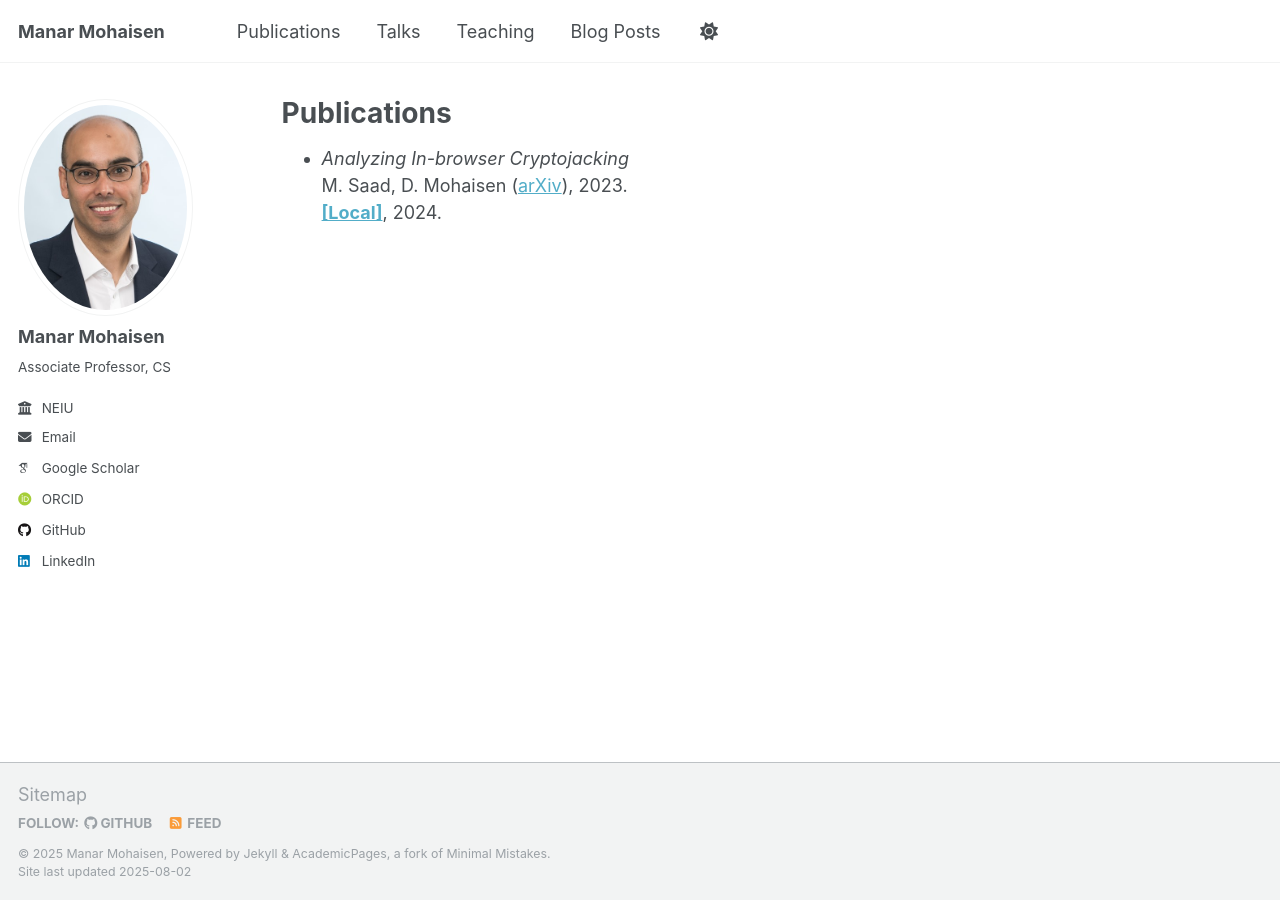
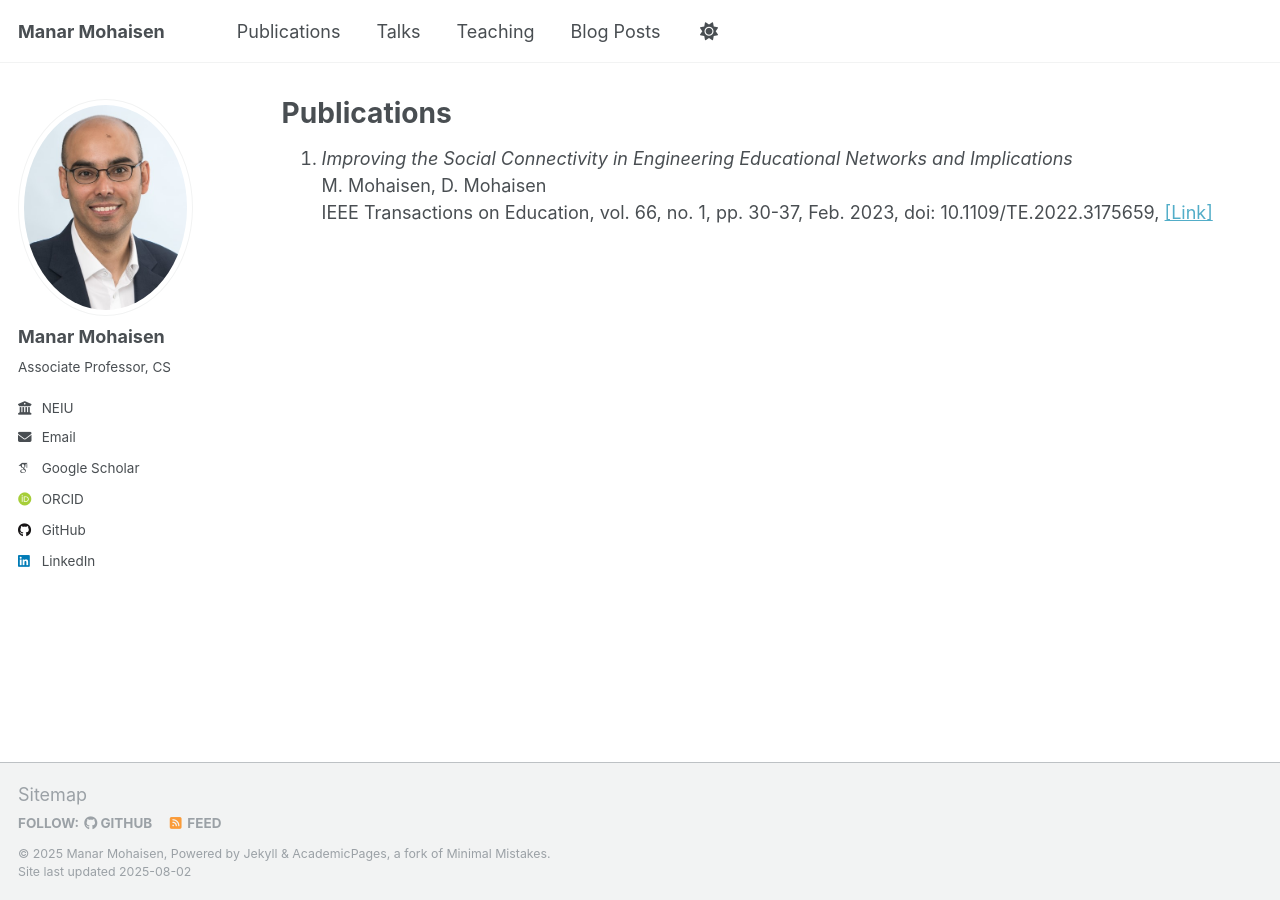
Before and after one commit to manarmohaisen/manarmohaisen.github.io, a Jekyll site: the page built from _pages/publications.html, in a window 1280 px wide. Built offline with Jekyll 4.4.1, drawn with Linux system fonts in a browser that asks for light colours; some web fonts are replaced; a script that is not in the unit is left out.

Commit message:
Update publications.html

```diff
--- a/_pages/publications.html
+++ b/_pages/publications.html
@@ -9,13 +9,13 @@ author_profile: true
   <div class="wordwrap">You can also find my articles on <a href="{{site.author.googlescholar}}">my Google Scholar profile</a>.</div>
 {% endif %} -->
 
-<ul>
+<ol>
   <li>
-    <em>Analyzing In-browser Cryptojacking</em><br>
-    M. Saad, D. Mohaisen (<a href="https://arxiv.org/abs/2304.13253" target="_blank">arXiv</a>), 2023.<br>
-    <strong><a href="https://davidmohaisen.github.io/files/tdsc-cj24.pdf" target="_blank">[Local]</a></strong>, 2024.
+    <em>Improving the Social Connectivity in Engineering Educational Networks and Implications</em><br>
+    M. Mohaisen, D. Mohaisen<br>
+    IEEE Transactions on Education, vol. 66, no. 1, pp. 30-37, Feb. 2023, doi: 10.1109/TE.2022.3175659, <a href="https://ieeexplore.ieee.org/abstract/document/9779858" target="_blank">[Link]</a>
   </li>
-</ul>
+</ol>
 
 <!-- {% include base_path %}
 
```
